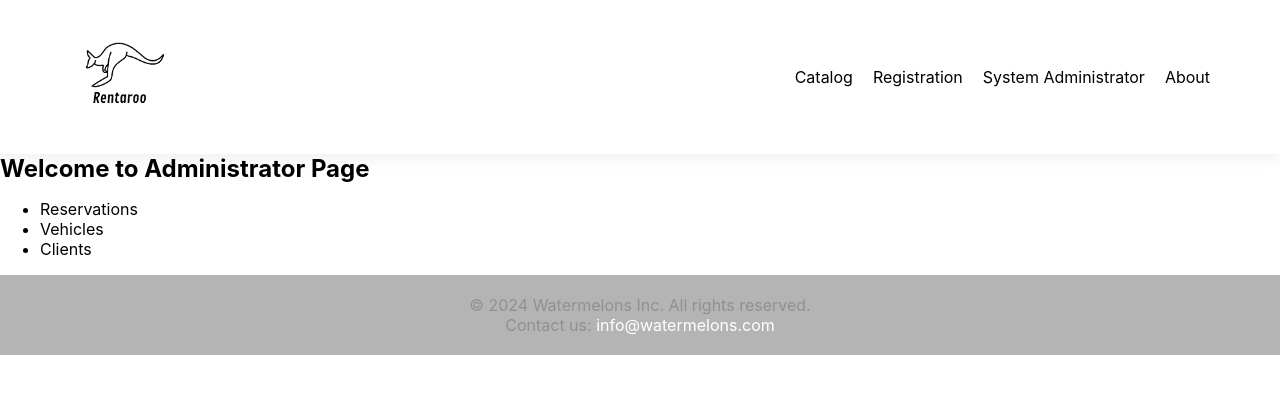
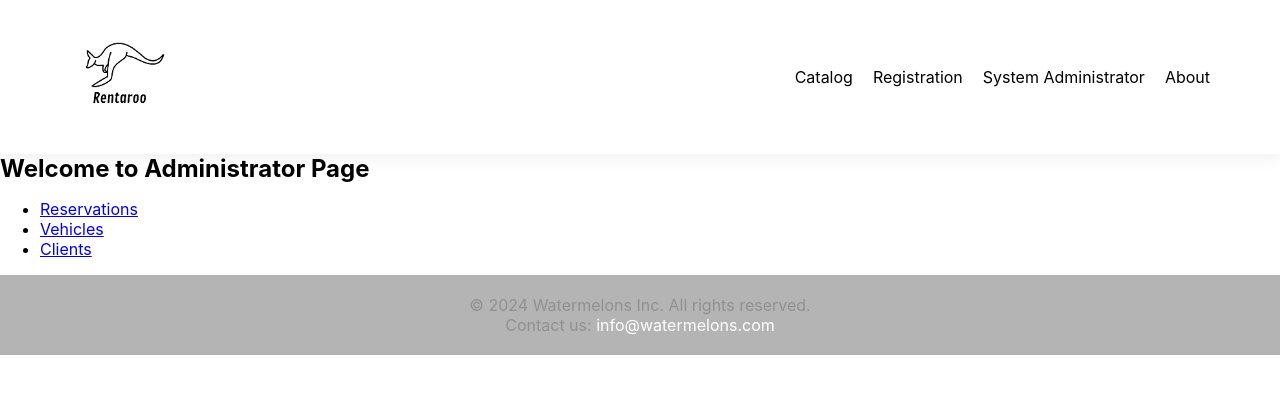
Before and after one commit to samjamhen/Watermelons-soen341projectW2024, a React (Create React App) app in the folder rentaroo/: page /Admin in a window 1280 px wide. Shown: the top 394 px of the page. Built offline with nearby package versions, Linux system fonts and the light colour scheme.

Commit message:
Route for Admin page

```diff
--- a/rentaroo/src/App.js
+++ b/rentaroo/src/App.js
@@ -3,8 +3,9 @@ import Home from './pages/Home';
 import { BrowserRouter as Router, Route, Routes } from 'react-router-dom';
 import CatalogPage from './pages/CatalogPage';
 import Admin from './pages/Admin';
-import ClientManagement from './pages/ClientManagement';
-
+import ClientsManagement from './pages/ClientsManagement';
+import VehiclesManagement from './pages/VehiclesManagement';
+import ReservationsManagement from './pages/ReservationsManagement';
 
 
 function App() {
@@ -21,6 +22,12 @@ function App() {
           <Route path="/Home" element={<Home />} />
           <Route path="/Admin" element={<Admin />} />
         </Routes>
+
+        <Routes>
+          <Route  path="/ClientsManagement" element={<ClientsManagement/>} />
+          <Route  path="/ReservationsManagement" element={<ReservationsManagement/>} />
+          <Route  path="/VehiclesManagement" element={<VehiclesManagement/>} />
+        </Routes>
       </div>
     </Router>
   );
--- a/rentaroo/src/pages/Admin.jsx
+++ b/rentaroo/src/pages/Admin.jsx
@@ -1,7 +1,9 @@
 import React from 'react';
 import Header from '../components/Header';
 import Footer from '../components/Footer';
+import { Link } from 'react-router-dom';
 import '../styles/Home.css'
+
 
 const Admin = () => {
   return (
@@ -9,11 +11,17 @@ const Admin = () => {
       <Header />
       <main>
         <h2>Welcome to Administrator Page</h2>
-        <ul>
-          <li>Reservations</li>
-          <li>Vehicles</li>
-          <li>Clients</li>
-        </ul>
+      <ul>
+      <li>
+        <Link to="/ReservationsManagement">Reservations</Link>
+      </li>
+      <li>
+        <Link to="/VehiclesManagement">Vehicles</Link>
+      </li>
+      <li>
+        <Link to="/ClientsManagement">Clients</Link>
+      </li>
+    </ul>
 
       </main>
       <Footer />
--- a/rentaroo/src/pages/VehicleManagement.jsx
+++ b/rentaroo/src/pages/ClientsManagement.jsx
@@ -3,13 +3,13 @@ import Header from '../components/Header';
 import Footer from '../components/Footer';
 import '../styles/Home.css'
 
-const VehicleManagement = () => {
+const ClientsManagement = () => {
   return (
     <div>
       <Header />
       <main>
         <h2>Welcome to Administrator Page</h2>
-        <h3>Vehicle Management</h3>
+        <h3>Client Management</h3>
                 {/* Add more components as needed */}
       </main>
       <Footer />
@@ -17,4 +17,4 @@ const VehicleManagement = () => {
   );
 };
 
-export default VehicleManagement;
+export default ClientsManagement;
--- a/rentaroo/src/pages/ClientManagement.jsx
+++ b/rentaroo/src/pages/ReservationsManagement.jsx
@@ -3,13 +3,13 @@ import Header from '../components/Header';
 import Footer from '../components/Footer';
 import '../styles/Home.css'
 
-const ClientManagement = () => {
+const ReservationsManagement = () => {
   return (
     <div>
       <Header />
       <main>
         <h2>Welcome to Administrator Page</h2>
-        <h3>Client Management</h3>
+        <h3>Reservations</h3>
                 {/* Add more components as needed */}
       </main>
       <Footer />
@@ -17,4 +17,4 @@ const ClientManagement = () => {
   );
 };
 
-export default ClientManagement;
+export default ReservationsManagement;
--- a/rentaroo/src/pages/ReservationManagement.jsx
+++ b/rentaroo/src/pages/VehiclesManagement.jsx
@@ -2,19 +2,24 @@ import React from 'react';
 import Header from '../components/Header';
 import Footer from '../components/Footer';
 import '../styles/Home.css'
+import VehicleCard from '../components/Catalog';
+import Catalog from '../components/Catalog';
 
-const ReservationManagement = () => {
+const VehiclesManagement = () => {
   return (
     <div>
-      <Header />
+      <Header/>
       <main>
         <h2>Welcome to Administrator Page</h2>
-        <h3>Reservations</h3>
-                {/* Add more components as needed */}
+        <h3>Vehicle Management</h3>
+
+
+
+        <Catalog/>
       </main>
       <Footer />
     </div>
   );
 };
 
-export default ReservationManagement;
+export default VehiclesManagement;
```
